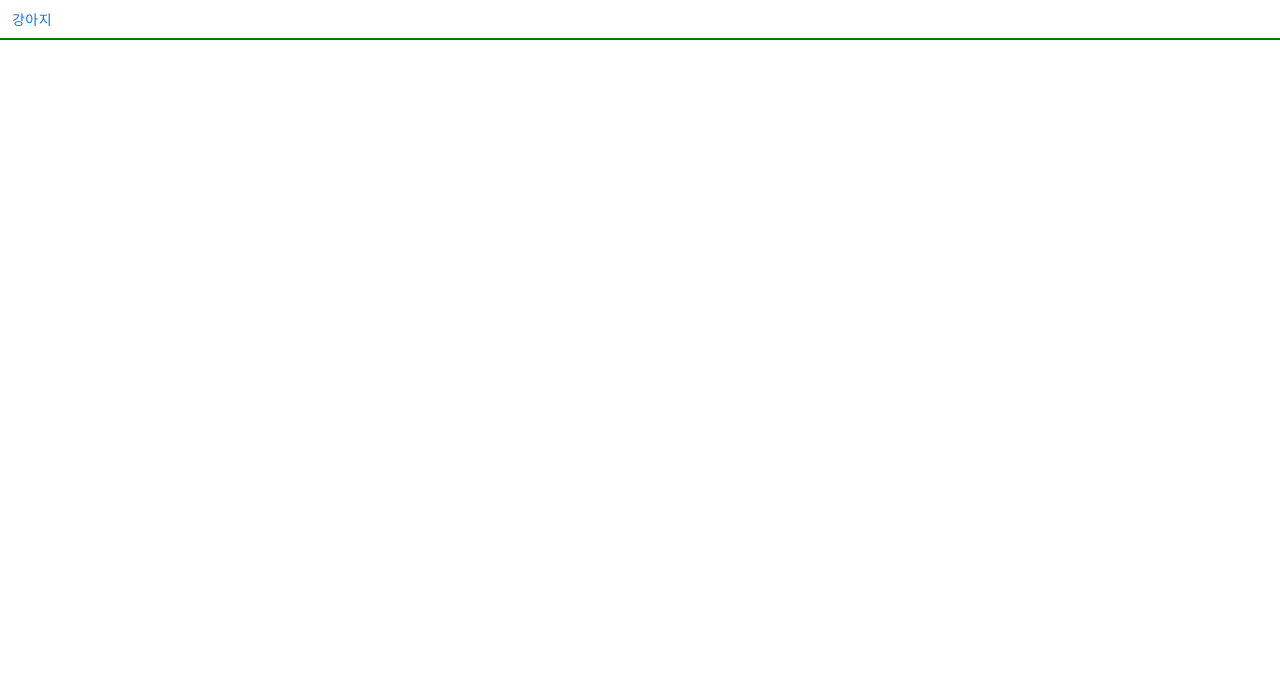
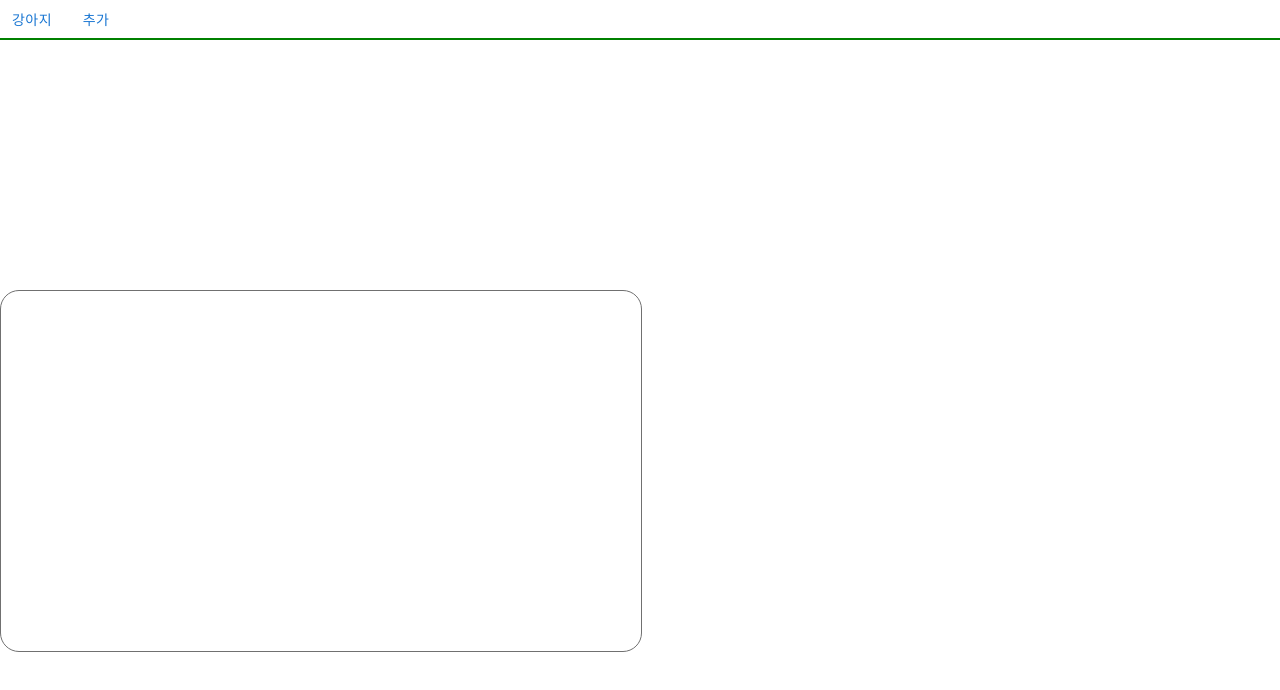
Before and after one commit to yyj81555/JavaProject, a React (Create React App) app in the folder client/: page /AddProduct in a window 1280 px wide. Before the commit this address had no page. Shown: the top 690 px of the page. Built offline with nearby package versions, Linux system fonts and the light colour scheme.

Commit message:
(+) AddProductPage 추가.
 - AddProductPage 추가.

```diff
--- a/client/src/App.js
+++ b/client/src/App.js
@@ -2,11 +2,12 @@ import './App.css';
 import React from 'react';
 import { useEffect } from 'react';
 import axios from "axios";
-import { BrowserRouter, Route, Routes } from 'react-router-dom';
+import { BrowserRouter, Link, Route, Routes } from 'react-router-dom';
 
 import { AppBar, Toolbar, Typography } from '@mui/material';
 import { Button } from '@mui/material';
-import { Box } from '@mui/system';
+
+import AddProductPage from './Component/AddProductPage';
 
 export default function App(props) {
   const [dogBreed, setDogBreed] = React.useState([]);
@@ -22,17 +23,18 @@ export default function App(props) {
   const TopBar = () => {
     return (
       <>
-        <Button onClick={() => OnClickDogButton()}>
-          강아지
-        </Button>
+        <Link to={"/"}>
+          <Button onClick={() => OnClickDogButton()}>
+            강아지
+          </Button>
+        </Link>
+        <Link to={"/AddProduct"}>
+          <Button onClick={() => OnClickDogButton()}>
+            추가
+          </Button>
+        </Link>
       </>
     )
-  }
-
-  const ShowDogBreed = () => {
-    if(dogBreed.length > 0) {
-
-    }
   }
 
   return (
@@ -59,7 +61,6 @@ export default function App(props) {
         >
           <Toolbar style={{padding: "0px", minHeight: "40px", maxHeight: "40px",}}>
             {TopBar()}
-            {ShowDogBreed()}
           </Toolbar>
         </AppBar>
 
@@ -72,8 +73,7 @@ export default function App(props) {
         }
 
         <Routes>
-          <Route path="/AA"></Route>
-          {/* <Route exact path="/Group" element={ <GroupList onPage={() => ChangeBannerControl(1)} openPopup={(title, text) => onClickOpenPopup(title, text)}/> }/> */}
+          <Route exact path="/AddProduct" element= { <AddProductPage/>}></Route>
         </Routes>
       </div>
     </BrowserRouter>
--- /dev/null
+++ b/client/src/Component/AddProductPage.js
@@ -0,0 +1,41 @@
+import React from 'react';
+import axios from "axios";
+import { useNavigate } from 'react-router-dom';
+
+import { Box } from '@mui/system';
+
+export default function AddProductPage(props) {
+    const styles = {
+        dimmed_layer_wrapper : {
+            position: "fixed",
+            top:80,
+            right:0,
+            bottom:0,
+            left:0,
+        },
+    };
+
+    const navigate = useNavigate();
+
+    React.useEffect(() => {
+        // init
+    }, []);
+
+    return (
+        <div style={styles.dimmed_layer_wrapper}>
+            <Box
+                style = {{
+                    textAlign: "center",
+                    marginTop : "210px",
+                    border: "1px solid #707070",
+                    borderRadius: "19px",
+                    minWidth: "50%",
+                    maxWidth: "50%",
+                    minHeight: "50%",
+                    maxHeight: "50%",
+                }}
+            >
+            </Box>
+        </div>
+    );
+}
```
